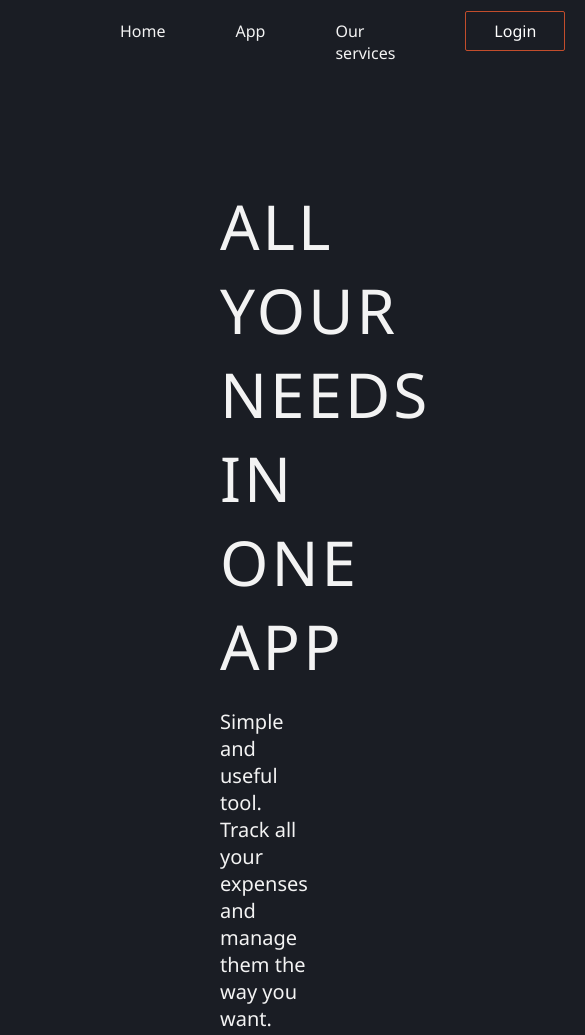
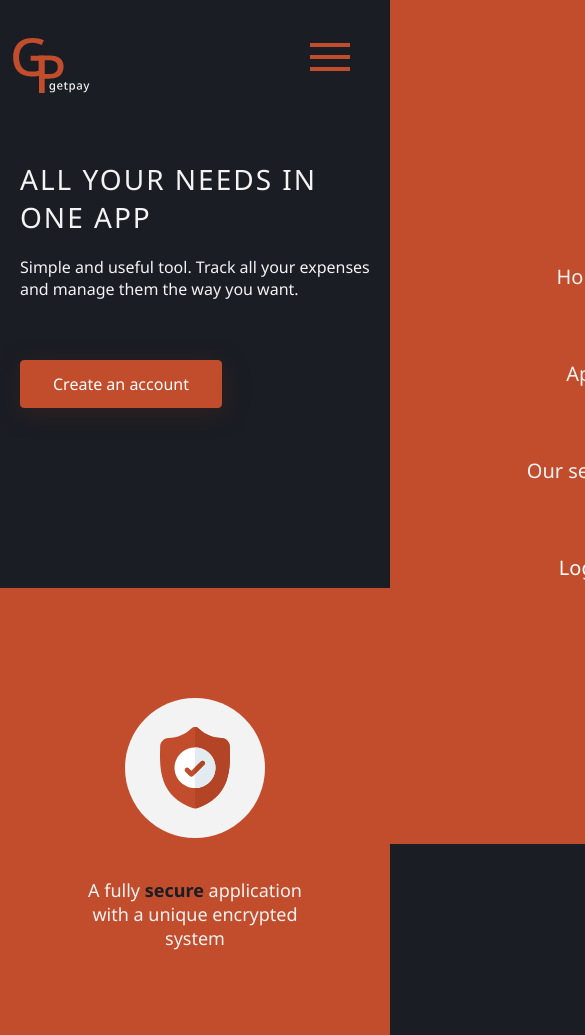
Before and after one commit to savegdesigner/getpay, a website built with webpack: page src/template.html in a window 390 px wide. Shown: the top 1035 px of the page, 585 px wide, since content can reach past the window. Built offline with nearby package versions, Linux system fonts and the light colour scheme; grey boxes are pictures that could not be loaded.

Commit message:
landing page OK

```diff
--- /dev/null
+++ b/src/app/menu-slide.js
@@ -0,0 +1,13 @@
+export default function menu_slide() {
+
+    const menu_toggle_div = document.querySelector('.menu-toggle')
+    const menu_nav = document.querySelector('.menu-nav')
+
+    menu_toggle_div.addEventListener('click', () => {
+
+        menu_toggle_div.classList.toggle('on')
+        menu_nav.classList.toggle('open')
+
+    })
+
+}
--- /dev/null
+++ b/src/app/page-start.js
@@ -0,0 +1,28 @@
+import menu_slide from './menu-slide'
+
+export default function page_start(){
+
+    window.onload = () => {
+
+        menu_slide()
+
+        var previous_pos = window.pageYOffset
+
+        window.onscroll = () => {
+
+            const header_tag_element = document.querySelector('#navigation')
+            var current_pos = window.pageYOffset
+
+            if(current_pos > previous_pos){
+                header_tag_element.classList.add('shadow')
+
+            }else{
+                header_tag_element.classList.remove('shadow')
+
+            }
+
+        }
+
+    }
+
+}
--- a/src/assets/scss/main.scss
+++ b/src/assets/scss/main.scss
@@ -2,38 +2,57 @@
 @import url('https://fonts.googleapis.com/css?family=Noto+Sans:400,700&display=swap');
 // Application Color palette
 @import './palette.scss';
-// Basic CSS Reset
-@import './reset.scss';
 // Utilities
 @import './utils.scss';
 
-body{
+
+body {
+    position: relative;
     background-color: $primary-color;
     font-family: 'Noto Sans', sans-serif;
 
-    header{
+    header {
+        width: 100%;
+        display: -webkit-box;
+        display: -ms-flexbox;
         display: flex;
+        padding: 20px 120px;
+        -webkit-box-pack: justify;
+        -ms-flex-pack: justify;
         justify-content: space-between;
+        -webkit-box-align: center;
+        -ms-flex-align: center;
         align-items: center;
-        padding: 20px 120px;
+        position: fixed;
+        background-color: $primary-color;
+        transition: 250ms ease-in-out;
 
-        nav{
+        #getpay-logo {
+            width: 80px;
+        }
 
-            ul{
+        nav {
+            transition: 250ms ease-in-out;
+
+            ul {
+                display: -webkit-box;
+                display: -ms-flexbox;
                 display: flex;
 
-                li{
+                li {
                     margin-right: 70px;
 
-                    &:last-child{
+                    &:last-child {
                         margin: 0;
                     }
 
-                    a.link{
+                    a.link {
                         color: $base-color;
+                        -webkit-transition: 200ms ease-in;
+                        -o-transition: 200ms ease-in;
                         transition: 200ms ease-in;
 
-                        &:hover{
+                        &:hover {
                             color: $secondary-color;
                         }
                     }
@@ -42,20 +61,32 @@ body{
         }
     }
 
-    main{
+    main {
         width: 100%;
+        display: -webkit-box;
+        display: -ms-flexbox;
         display: flex;
-        padding: 100px 220px;
+        padding: 190px 220px 140px 220px;
 
-        .main-content{
+        .main-content {
             width: 50%;
+            display: -webkit-box;
+            display: -ms-flexbox;
             display: flex;
+            -webkit-box-pack: start;
+            -ms-flex-pack: start;
             justify-content: flex-start;
+            -webkit-box-align: start;
+            -ms-flex-align: start;
             align-items: flex-start;
+            -webkit-box-orient: vertical;
+            -webkit-box-direction: normal;
+            -ms-flex-flow: column;
             flex-flow: column;
 
-            h1{
+            h1 {
                 max-width: 700px;
+                min-width: 550px;
                 margin-bottom: 20px;
                 font-size: 62px;
                 text-transform: uppercase;
@@ -64,7 +95,7 @@ body{
                 font-weight: map-get($font-weight, Regular);
             }
 
-            p{
+            p {
                 max-width: 650px;
                 margin-bottom: 40px;
                 font-size: 20px;
@@ -72,47 +103,79 @@ body{
             }
         }
 
-        .image-content{
+        .image-content {
             width: 50%;
+            display: -webkit-box;
+            display: -ms-flexbox;
             display: flex;
+            -webkit-box-pack: end;
+            -ms-flex-pack: end;
             justify-content: flex-end;
+            -webkit-box-align: center;
+            -ms-flex-align: center;
             align-items: center;
 
-            img{
+            img {
                 width: 450px;
             }
         }
     }
-    #info-section{
+
+    #info-section {
         width: 100%;
-        height: 450px;
+        padding: 120px 180px;
+        display: -webkit-box;
+        display: -ms-flexbox;
         display: flex;
-        justify-content: center;
+        flex-wrap: wrap;
+        -webkit-box-pack: center;
+        -ms-flex-pack: center;
+        justify-content: space-around;
+        -webkit-box-align: center;
+        -ms-flex-align: center;
         align-items: center;
         background-color: $secondary-color;
 
-        .info-card{
+        .info-card {
+            width: 15%;
+            height: 100%;
+            display: -webkit-box;
+            display: -ms-flexbox;
             display: flex;
+            -webkit-box-pack: center;
+            -ms-flex-pack: center;
             justify-content: center;
+            -webkit-box-align: center;
+            -ms-flex-align: center;
             align-items: center;
+            -webkit-box-orient: vertical;
+            -webkit-box-direction: normal;
+            -ms-flex-flow: column;
             flex-flow: column;
-            margin: 0px 80px;
+            margin: 40px 80px;
+            text-align: center;
 
-            .icon{
+            .icon {
                 width: 140px;
                 height: 140px;
+                display: -webkit-box;
+                display: -ms-flexbox;
                 display: flex;
+                -webkit-box-pack: center;
+                -ms-flex-pack: center;
                 justify-content: center;
+                -webkit-box-align: center;
+                -ms-flex-align: center;
                 align-items: center;
                 border-radius: 50%;
                 background-color: $base-color;
 
-                img{
+                img {
                     width: 70px;
                 }
             }
 
-            p{
+            p {
                 margin-top: 40px;
                 width: 220px;
                 color: $base-color;
@@ -120,7 +183,7 @@ body{
                 font-size: 18px;
             }
 
-            span{
+            span {
                 color: $primary-color;
                 font-weight: map-get($font-weight, "Bold");
             }
--- /dev/null
+++ b/src/assets/scss/media-queries.scss
@@ -0,0 +1,210 @@
+// Application Color palette
+@import './palette.scss';
+
+
+@media (max-width: 1540px) {
+
+    body {
+
+        header {
+            padding: 20px 80px;
+        }
+
+        main {
+            padding: 190px 160px 140px 160px;
+        }
+
+    }
+
+}
+
+@media (max-width: 1280px) {
+
+    body {
+
+        header {
+            padding: 20px 40px;
+        }
+
+        main {
+            padding: 190px 80px;
+        }
+
+        #info-section {
+            padding: 120px 80px;
+        }
+    }
+
+}
+
+@media (max-width: 1100px) {
+
+    body {
+
+        main {
+
+            .main-content {
+                width: 100%;
+            }
+
+            .image-content {
+                display: none;
+            }
+        }
+
+    }
+
+}
+
+@media (max-width: 920px) {
+
+    body {
+
+        header {
+            // position: fixed;
+            // background-color: $primary-color;
+            // padding: 10px 40px;
+
+            nav {
+                width: 100%;
+                height: 100vh;
+                position: fixed;
+                top: 0;
+                left: 0;
+                transform: translateX(100%);
+                background-color: $secondary-color;
+
+                ul {
+                    text-align: center;
+                    width: 100%;
+                    height: 100%;
+                    justify-content: center;
+                    align-items: center;
+                    flex-flow: column;
+
+                    li {
+                        font-size: 20px;
+                        margin: 35px 0px !important;
+
+                        a:hover {
+                            color: $primary-color !important;
+                        }
+
+                    }
+                }
+            }
+
+            .menu-toggle {
+                display: block;
+                position: absolute;
+            }
+        }
+
+        main {
+            padding: 190px 80px;
+        }
+
+        #info-section {
+            padding: 80px;
+
+            .info-card {
+                margin: 70px;
+            }
+        }
+    }
+
+}
+
+@media (max-width: 700px) {
+
+    body {
+
+        header {
+            padding: 20px;
+        }
+
+        main {
+            padding: 190px 40px;
+
+            .main-content {
+
+                h1 {
+                    font-size: 46px;
+                }
+
+                p {
+                    font-size: 18px;
+                    max-width: 500px;
+                }
+
+            }
+        }
+
+        #info-section {
+            padding: 120px 40px;
+        }
+    }
+
+}
+
+@media (max-width: 610px) {
+
+    body {
+
+        main {
+
+            .main-content {
+
+                h1 {
+                    font-size: 36px;
+                    min-width: 0;
+                }
+            }
+        }
+
+        #info-section {
+            -webkit-box-orient: vertical;
+            -webkit-box-direction: normal;
+            -ms-flex-flow: column wrap;
+            flex-flow: column wrap;
+
+            .info-card {
+                margin: 70px 0px;
+            }
+        }
+    }
+
+}
+
+@media (max-width: 420px) {
+
+    body {
+
+        header {
+            padding: 20px 10px;
+
+        }
+
+        main {
+            padding: 160px 20px;
+
+            .main-content {
+
+                h1 {
+                    font-size: 28px;
+                    letter-spacing: 2px;
+                }
+
+                p {
+                    font-size: 16px;
+                }
+            }
+
+        }
+
+        #info-section {
+            padding: 40px 20px;
+        }
+    }
+
+}
--- a/src/assets/scss/reset.scss
+++ b/src/assets/scss/reset.scss
@@ -1,4 +1,8 @@
 html {
+    overflow-y: scroll;
+    -webkit-overflow-scrolling: touch;
+    -webkit-font-smoothing: antialiased;
+    -webkit-box-sizing: border-box;
     box-sizing: border-box;
     font-size: 16px;
 }
@@ -6,6 +10,7 @@ html {
 *,
 *:before,
 *:after {
+    -webkit-box-sizing: inherit;
     box-sizing: inherit;
 }
 
@@ -24,7 +29,7 @@ ul {
     font-weight: normal;
 }
 
-a{
+a {
     text-decoration: none;
     color: white;
 }
--- a/src/assets/scss/utils.scss
+++ b/src/assets/scss/utils.scss
@@ -2,35 +2,124 @@
 @import './palette.scss';
 
 // Buttons
-.primary-button{
+.primary-button {
     padding: 8px 28px;
     border: 1px solid $secondary-color;
     border-radius: 2px;
     transition: 200ms ease-in;
+    -webkit-transition: 200ms ease-in;
+    -o-transition: 200ms ease-in;
 
-    &:hover{
+    &:hover {
         background-color: $secondary-color;
     }
 }
 
-.secondary-button{
+.secondary-button {
     display: inline-block;
     margin: 20px 0px;
     padding: 12px 32px;
     border: 1px solid $secondary-color;
     border-radius: 4px;
+    -webkit-transition: 300ms ease-in-out;
+    -o-transition: 300ms ease-in-out;
     transition: 300ms ease-in-out;
     background-color: $secondary-color;
+    -webkit-box-shadow: 2px 5px 26px rgba(114, 46, 27, 0.253);
     box-shadow: 2px 5px 26px rgba(114, 46, 27, 0.253);
 
-    &:hover{
+    &:hover {
+        -webkit-box-shadow: 2px 5px 26px rgba(114, 46, 27, 0.384);
         box-shadow: 2px 5px 26px rgba(114, 46, 27, 0.384);
+        -webkit-transform: scale(1.02);
+        -ms-transform: scale(1.02);
         transform: scale(1.02);
     }
 }
 
+// Menu Toggle
+.menu-toggle {
+    display: none;
+    width: 40px;
+    height: 40px;
+    position: absolute;
+    top: 35px;
+    right: 40px;
+    cursor: pointer;
+    z-index: 10;
+
+    .one,
+    .two,
+    .three {
+        width: 100%;
+        height: 4px;
+        background: $secondary-color;
+        margin: 8px auto;
+        backface-visibility: hidden;
+    }
+
+    &.on {
+        .one {
+             animation: bar-1-anim 150ms linear forwards;
+        }
+
+        .two {
+            animation: bar-2-anim 100ms linear forwards;
+        }
+
+        .three {
+
+            animation: bar-3-anim 150ms linear forwards;
+        }
+    }
+
+}
+
+// Animations
+
+@keyframes bar-1-anim{
+    from{
+        transform: rotate(0) translate(0);
+    }
+    to{
+        transform: rotate(45deg) translate(7px, 7px);
+        background-color: $primary-color;
+    }
+}
+
+@keyframes bar-2-anim{
+    from{
+        opacity: 1;
+    }
+    to{
+        opacity: 0;
+    }
+}
+
+@keyframes bar-3-anim{
+    from{
+        transform: rotate(0) translate(0);
+    }
+    to{
+        transform: rotate(-45deg) translate(9px, -11px);
+        background-color: $primary-color;
+    }
+}
+
+
+// Utils Classes
+
+nav.open{
+    transform: translateX(0);
+}
+
+header.shadow{
+    -webkit-box-shadow: 0px 14px 13px 2px rgba(17, 19, 23, 0.26);
+    -moz-box-shadow: 0px 14px 13px 2px rgba(17, 19, 23, 0.26);
+    box-shadow: 0px 14px 13px 2px rgba(17, 19, 23, 0.26);
+}
+
+
 // Text Style
-$font-weight: (
-    "Regular": 400,
-    "Bold": 700
-)
+$font-weight: ("Regular": 400,
+    "Bold": 700)
--- a/src/index.js
+++ b/src/index.js
@@ -1 +1,6 @@
+import './assets/scss/reset.scss'
 import './assets/scss/main.scss'
+import './assets/scss/media-queries.scss'
+
+import page_start from './app/page-start'
+page_start()
--- a/src/template.html
+++ b/src/template.html
@@ -14,11 +14,11 @@
 </head>
 <body>
 
-    <header>
+    <header id="navigation">
 
-        <a href="#"><img src="./assets/icons/getpay-logo-page.svg" alt="Getpay logo icon"></a>
+        <a href="#"><img src="./assets/icons/getpay-logo-page.svg" alt="Getpay logo icon" id="getpay-logo"></a>
 
-        <nav>
+        <nav class="menu-nav">
             <ul>
                 <li><a href="/" class="link">Home</a></li>
                 <li><a href="/" class="link">App</a></li>
@@ -26,6 +26,12 @@
                 <li><a href="/" class="primary-button">Login</a></li>
             </ul>
         </nav>
+
+        <div class="menu-toggle">
+            <div class="one"></div>
+            <div class="two"></div>
+            <div class="three"></div>
+        </div>
 
     </header>
 
```
